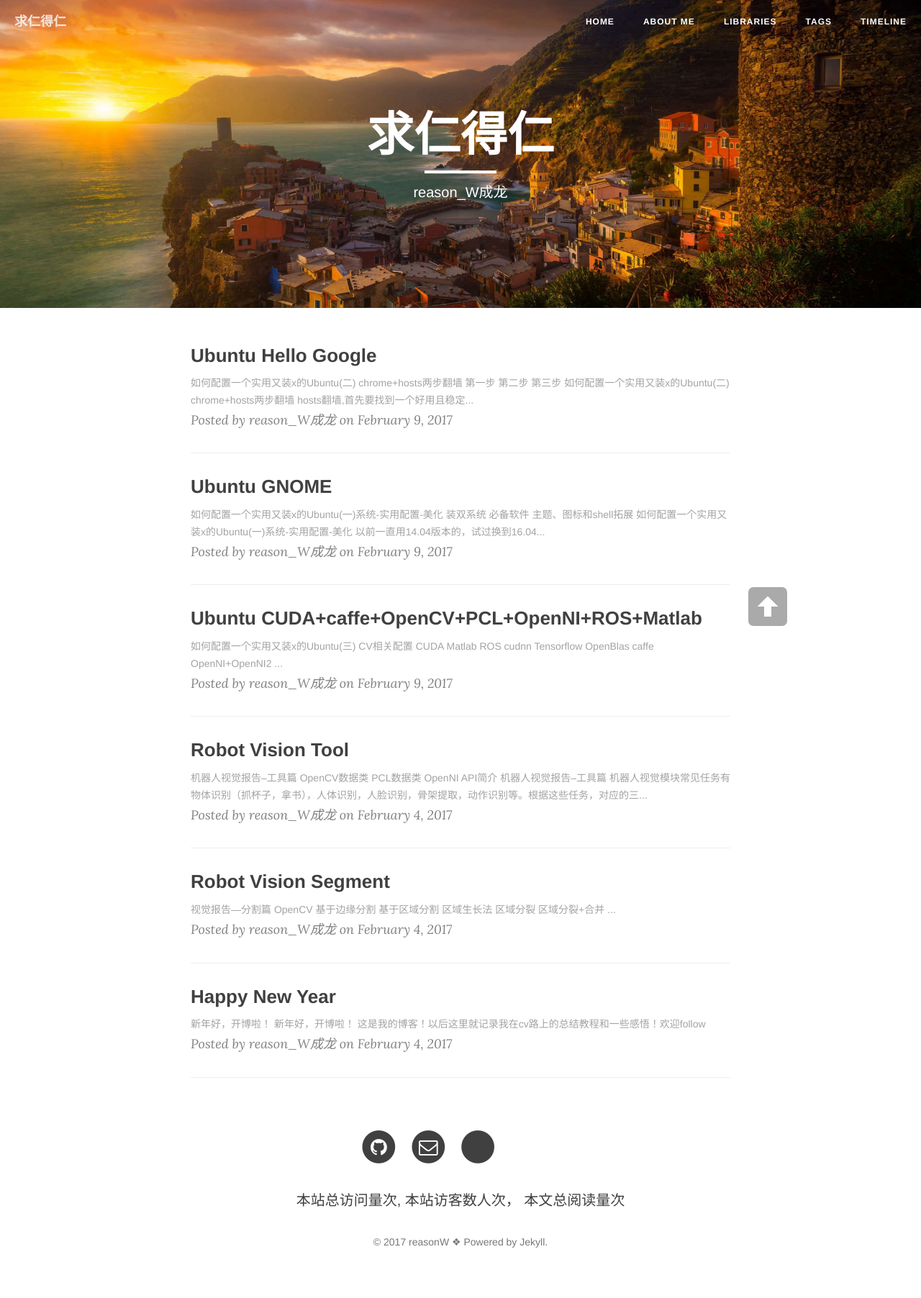
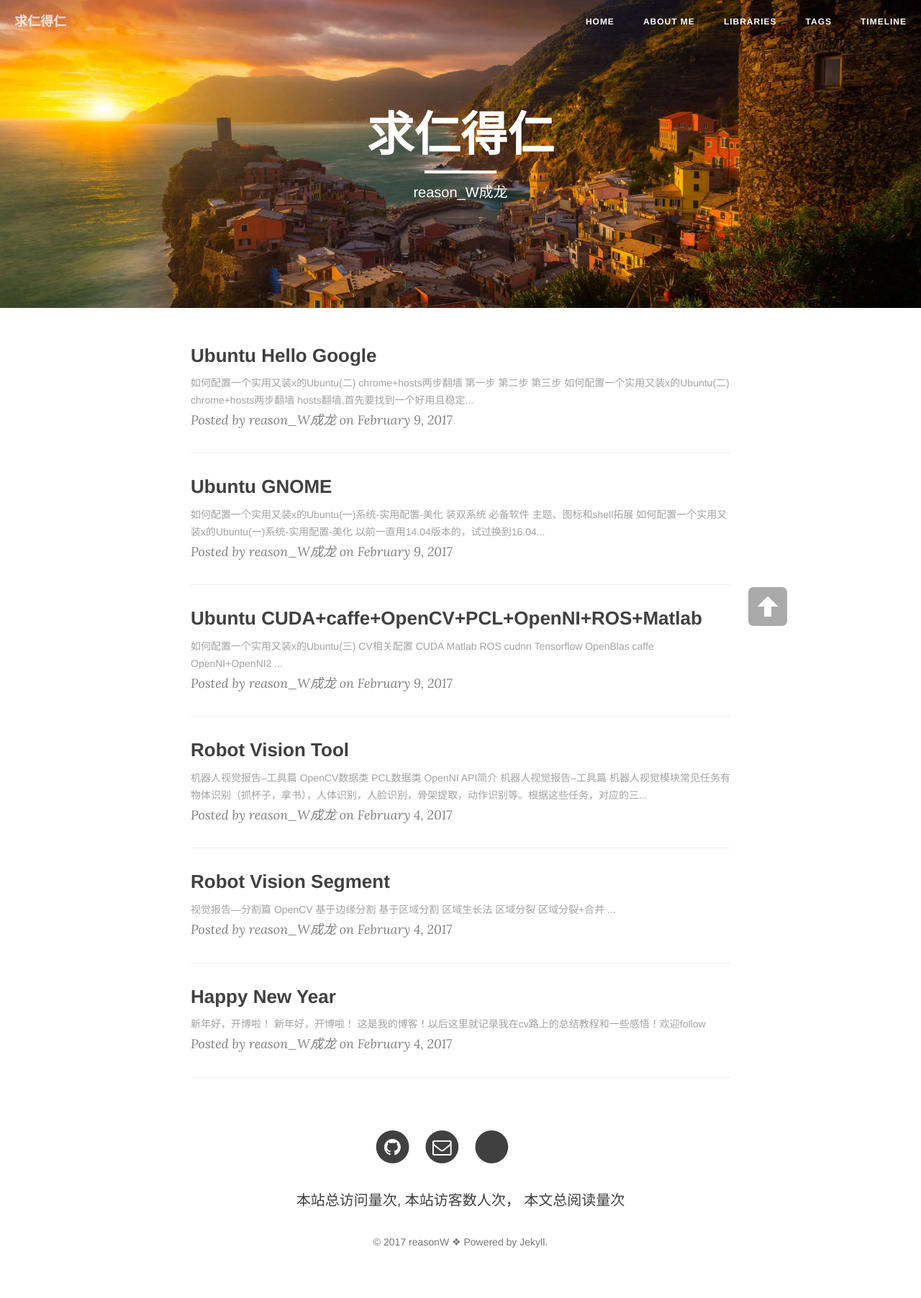
Before and after one commit to Skylar95/Skylar95, a Jekyll site: the page built from index.html, in a window 1280 px wide. Shown: the whole page at 72% size. Built offline with Jekyll 4.4.1, drawn with Linux system fonts in a browser that asks for light colours; nearby versions of some CDN libraries; the list of posts is cut into pages by our own code; comment, search, counter and statistics services are not loaded.

Commit message:
modify contact me

```diff
--- a/_includes/footer.html
+++ b/_includes/footer.html
@@ -62,7 +62,7 @@
                     {% if site.jianshu_username %}
                     <li>
                         <a href="http://www.jianshu.com/u/{{ site.jianshu_username }}">
-                            <span class="fa-stack fa-lg">
+                            <span >
                                 <i class="iconfont">&#xe613;</i>
                             </span>
                         </a>
```
